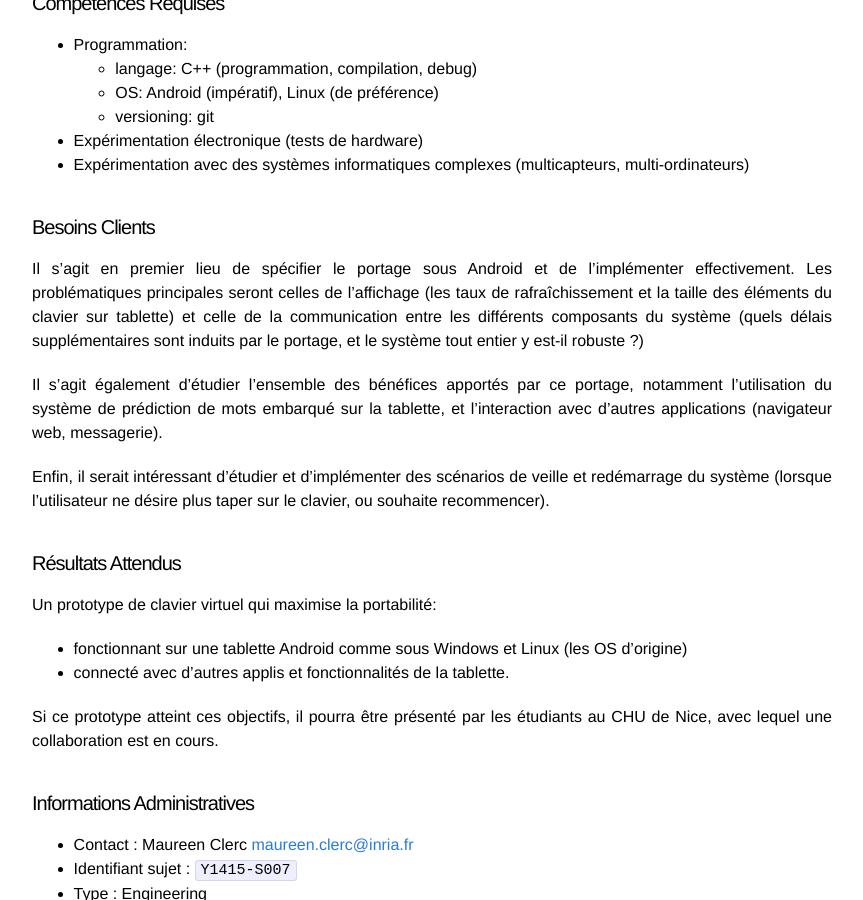
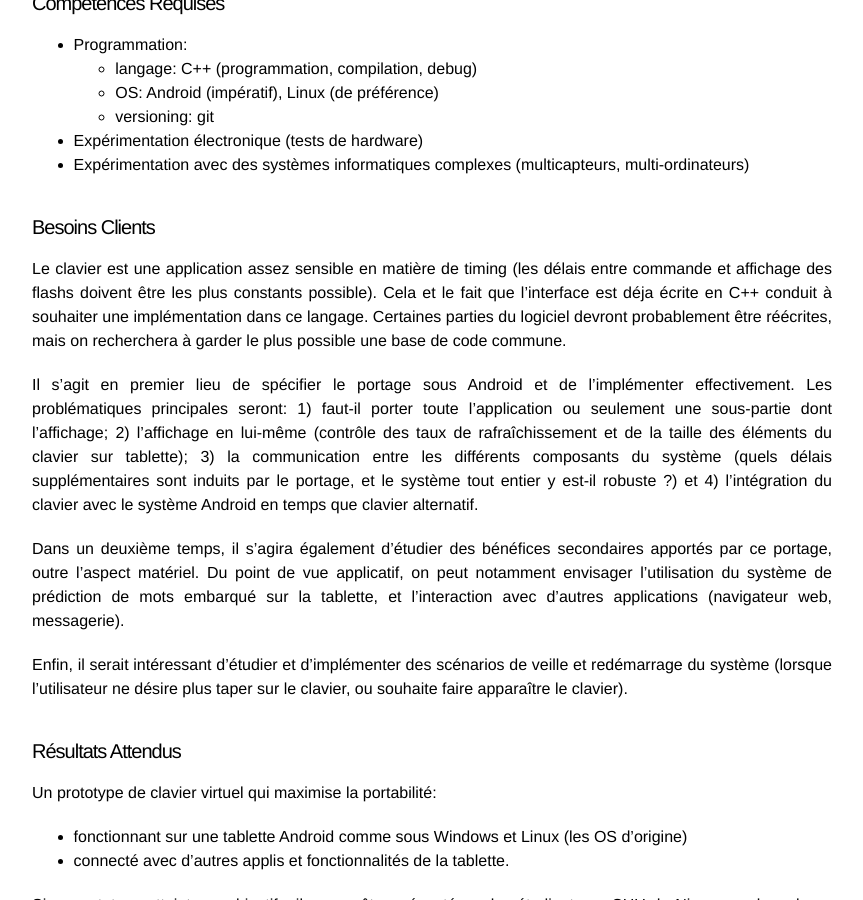
Before and after one commit to gmolines/pfe, a Jekyll site: the page built from _posts/2014-09-10-Y1415-S007.markdown, in a window 1280 px wide and 900 px high, scrolled down 663 px. Shown: the whole window, without its empty margins (208-1071 px from the left). Built offline with Jekyll 4.4.1, drawn with Linux system fonts in a browser that asks for light colours.

Commit message:
edit by Maureen Clerc

```diff
--- a/_posts/2014-09-10-Y1415-S007.markdown
+++ b/_posts/2014-09-10-Y1415-S007.markdown
@@ -27,11 +27,14 @@ Cf videos d'une telle interface: [https://www.youtube.com/watch?v=q2DpcLTWass](h
 
 
 #### Besoins Clients
-Il s'agit en premier lieu de spécifier le portage sous Android et de l'implémenter effectivement. Les problématiques principales seront celles de l'affichage (les taux de rafraîchissement et la  taille des éléments du clavier sur tablette) et celle de la communication entre les différents composants du système (quels délais supplémentaires sont induits par le portage, et le système tout entier y est-il robuste ?)
 
-Il s'agit également d'étudier l'ensemble des bénéfices apportés par ce portage, notamment l'utilisation du système de prédiction de mots embarqué sur la tablette, et l'interaction avec d'autres applications (navigateur web, messagerie).
+Le clavier est une application assez sensible en matière de timing (les délais entre commande et affichage des flashs doivent être les plus constants possible). Cela et le fait que l'interface est déja écrite en C++ conduit à souhaiter une implémentation dans ce langage. Certaines parties du logiciel devront probablement être réécrites, mais on recherchera à garder le plus possible une base de code commune.
 
-Enfin, il serait intéressant d'étudier et d'implémenter des scénarios de veille et redémarrage du système (lorsque l'utilisateur ne désire plus taper sur le clavier, ou souhaite recommencer).
+Il s'agit en premier lieu de spécifier le portage sous Android et de l'implémenter effectivement. Les problématiques principales seront: 1) faut-il porter toute l'application ou seulement une sous-partie dont l'affichage; 2) l'affichage en lui-même (contrôle des taux de rafraîchissement et de la taille des éléments du clavier sur tablette); 3) la communication entre les différents composants du système (quels délais supplémentaires sont induits par le portage, et le système tout entier y est-il robuste ?) et 4) l'intégration du clavier avec le système Android en temps que clavier alternatif.
+
+Dans un deuxième temps, il s'agira également d'étudier des bénéfices secondaires apportés par ce portage, outre l'aspect matériel. Du point de vue applicatif, on peut notamment envisager l'utilisation du système de prédiction de mots embarqué sur la tablette, et l'interaction avec d'autres applications (navigateur web, messagerie).
+
+Enfin, il serait intéressant d'étudier et d'implémenter des scénarios de veille et redémarrage du système (lorsque l'utilisateur ne désire plus taper sur le clavier, ou souhaite faire apparaître le clavier).
 
 #### Résultats Attendus
 Un prototype de clavier virtuel qui maximise la portabilité:
```
